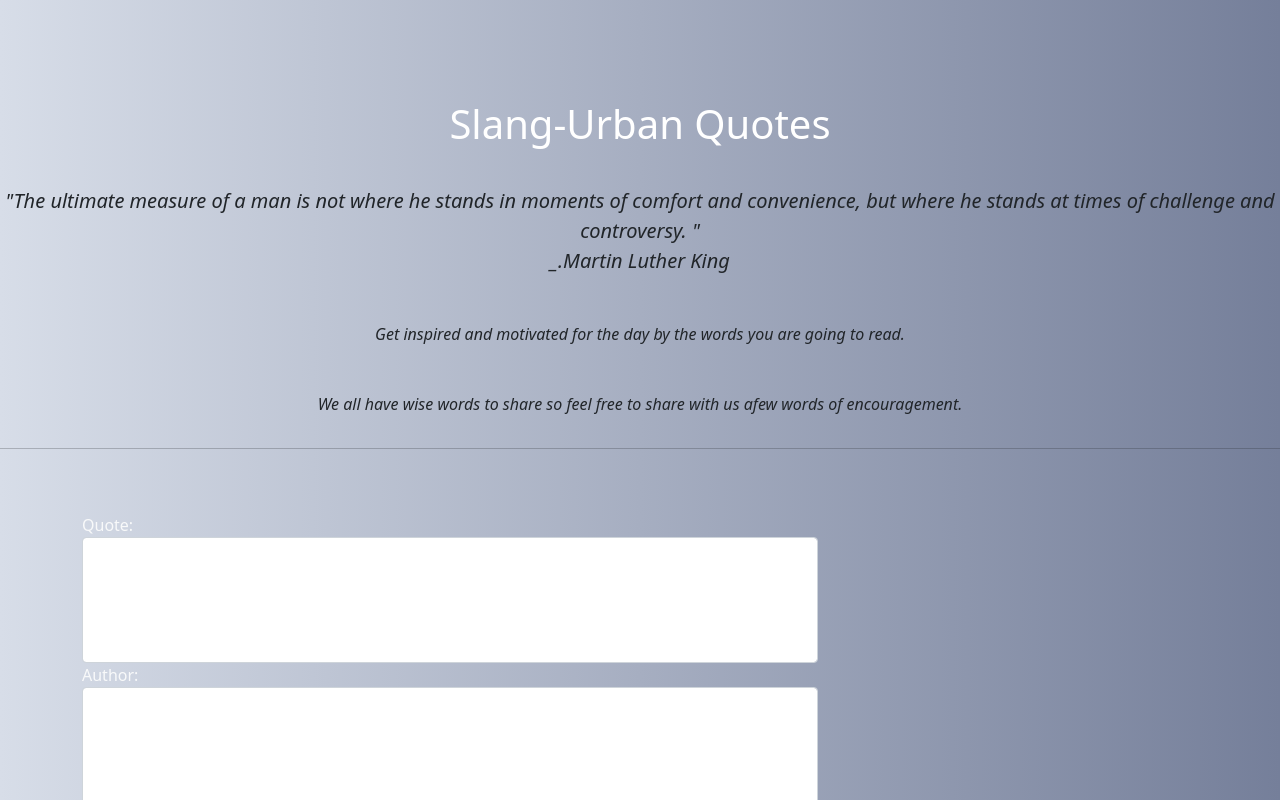
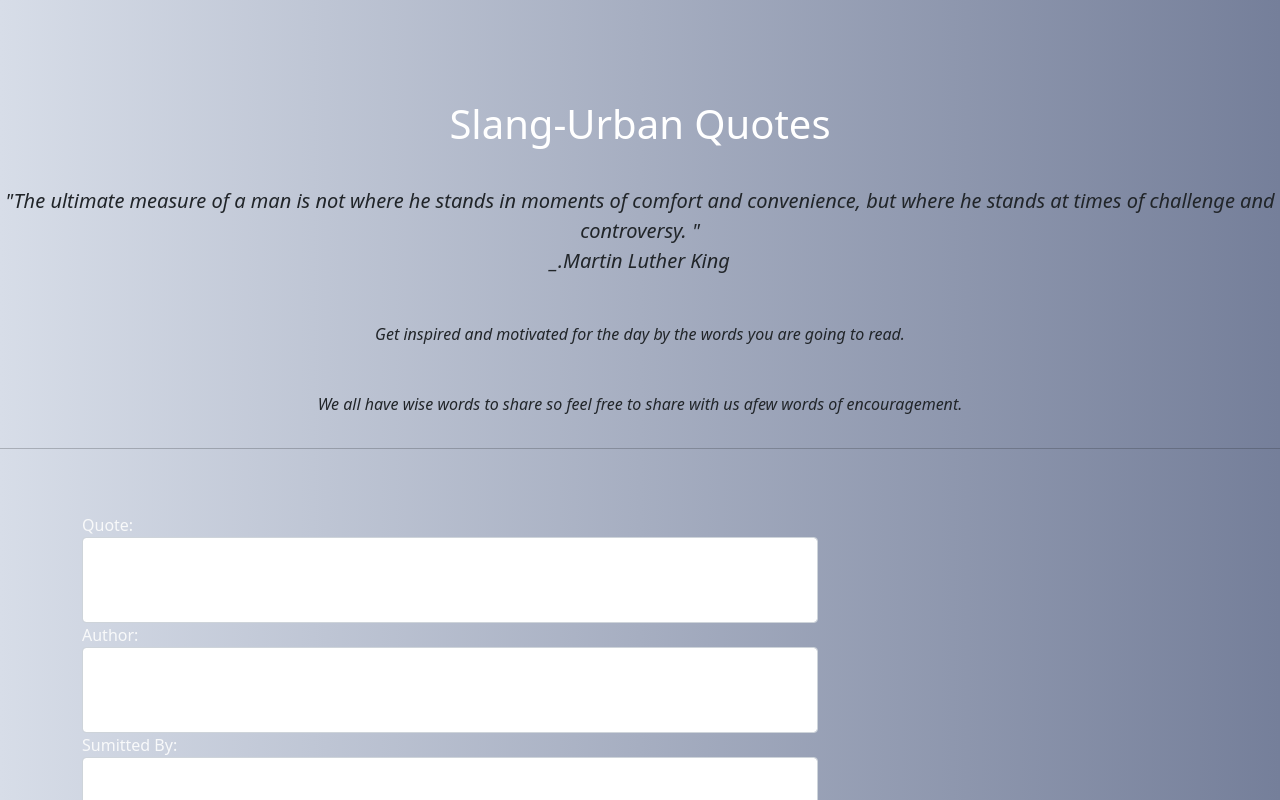
Before and after one commit to kilonzijnr/quote-app, an Angular app: page / in a window 1280 px wide. Shown: the top 800 px of the page. Built offline with nearby package versions, Linux system fonts and the light colour scheme.

Commit message:
changed form input paddding

```diff
--- a/src/app/quoteform/quoteform.component.css
+++ b/src/app/quoteform/quoteform.component.css
@@ -3,5 +3,5 @@
 }
 
 input{
-    padding: 50px;
+    padding: 30px;
 }
```
